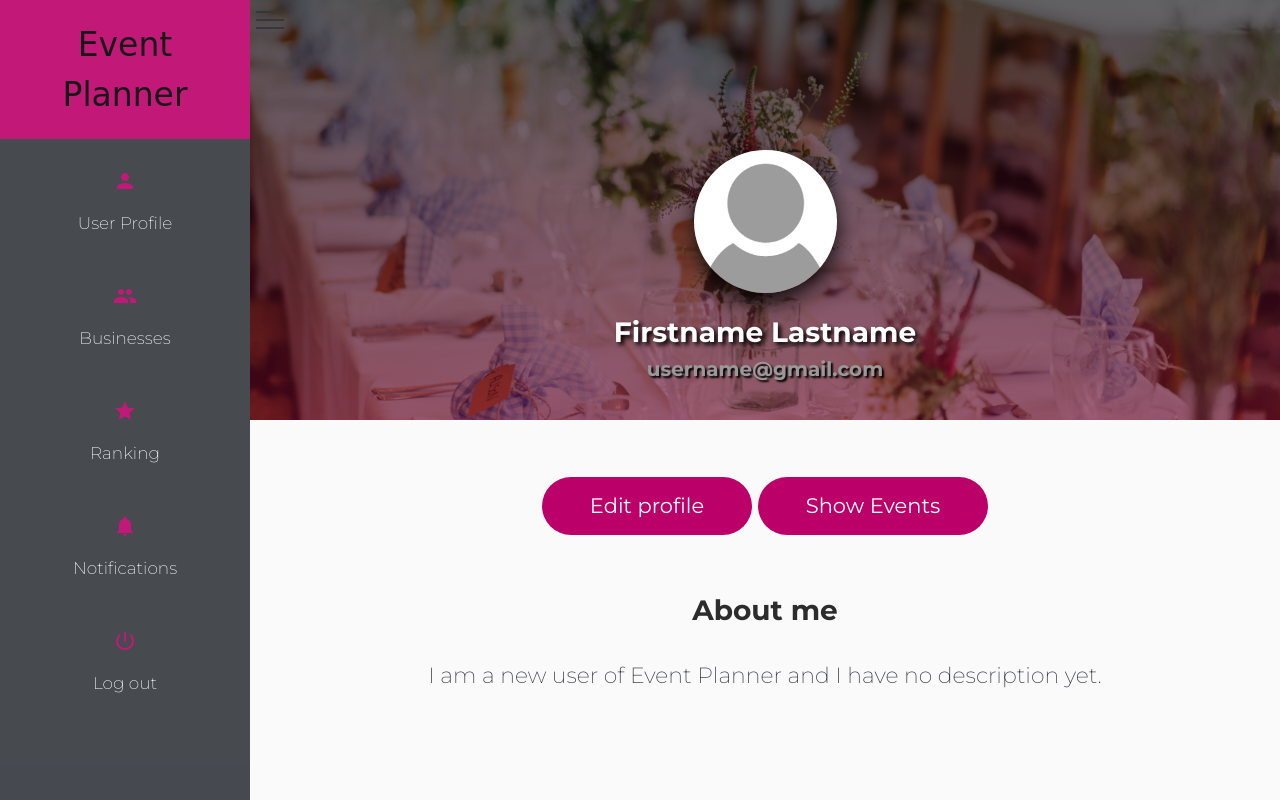
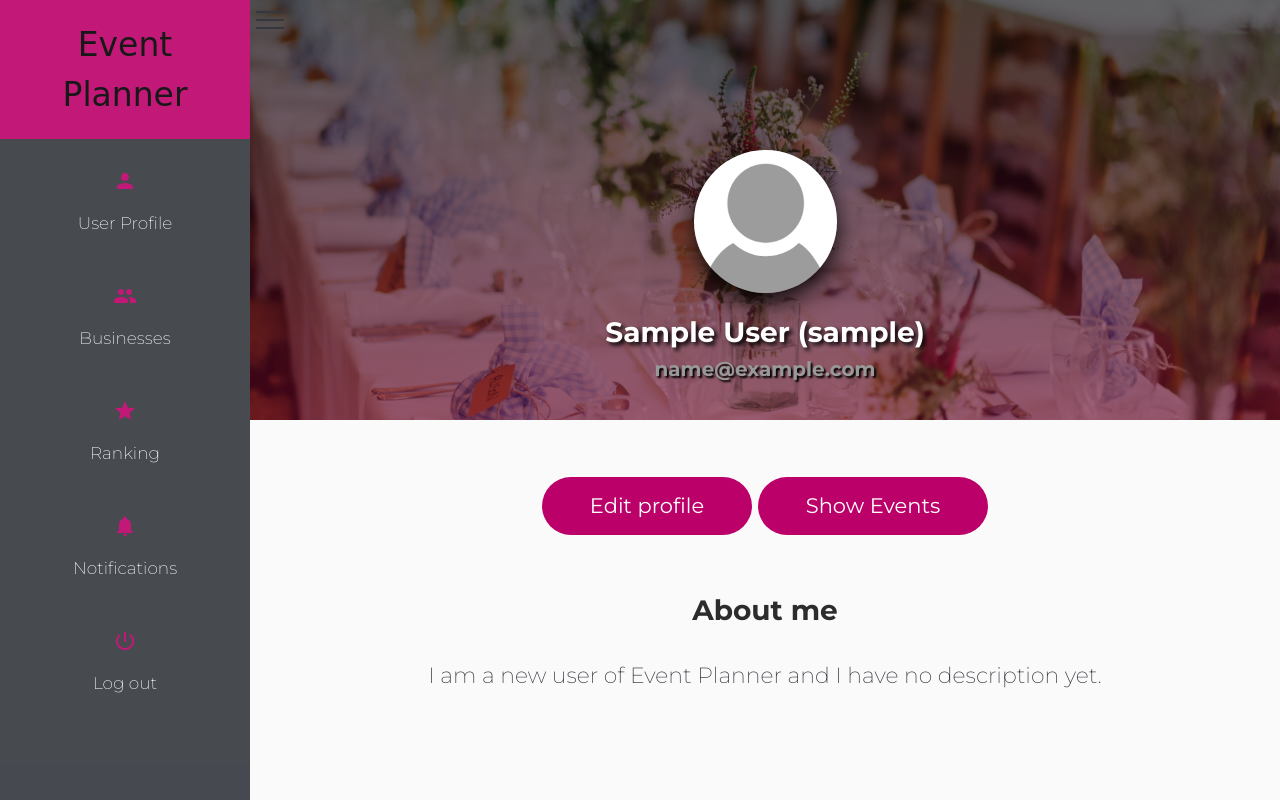
Before and after one commit to enterprise-python/event-planner, a Django app: page /profile/ in a window 1280 px wide. Run offline with Django 3.2, Linux system fonts and the light colour scheme; the visitor is signed in with stand-in values (Sample User, id 1); some libraries are stand-ins or nearby versions; some web fonts are replaced.

Commit message:
Modify profile template

```diff
--- a/website/templates/website/pages/profile.html
+++ b/website/templates/website/pages/profile.html
@@ -15,9 +15,9 @@
                 <a href="photo-change"></a>
                 <img class="cover" src={% static 'website/img/no-image.png' %} alt="">
             </div>
-            <p class="info">{{ user_form.username }}</p>
-            <h3 class="title">Firstname Lastname</h3>
-            <p class="info">username@gmail.com</p>
+{#            <p class="info">{{ request.user.username }}</p>#}
+            <h3 class="title">{{ request.user.first_name }} {{ request.user.last_name }} ({{ request.user.username }})</h3>
+            <p class="info">{{ request.user.email }}</p>
         </div>
     </div>
 </div>
```
